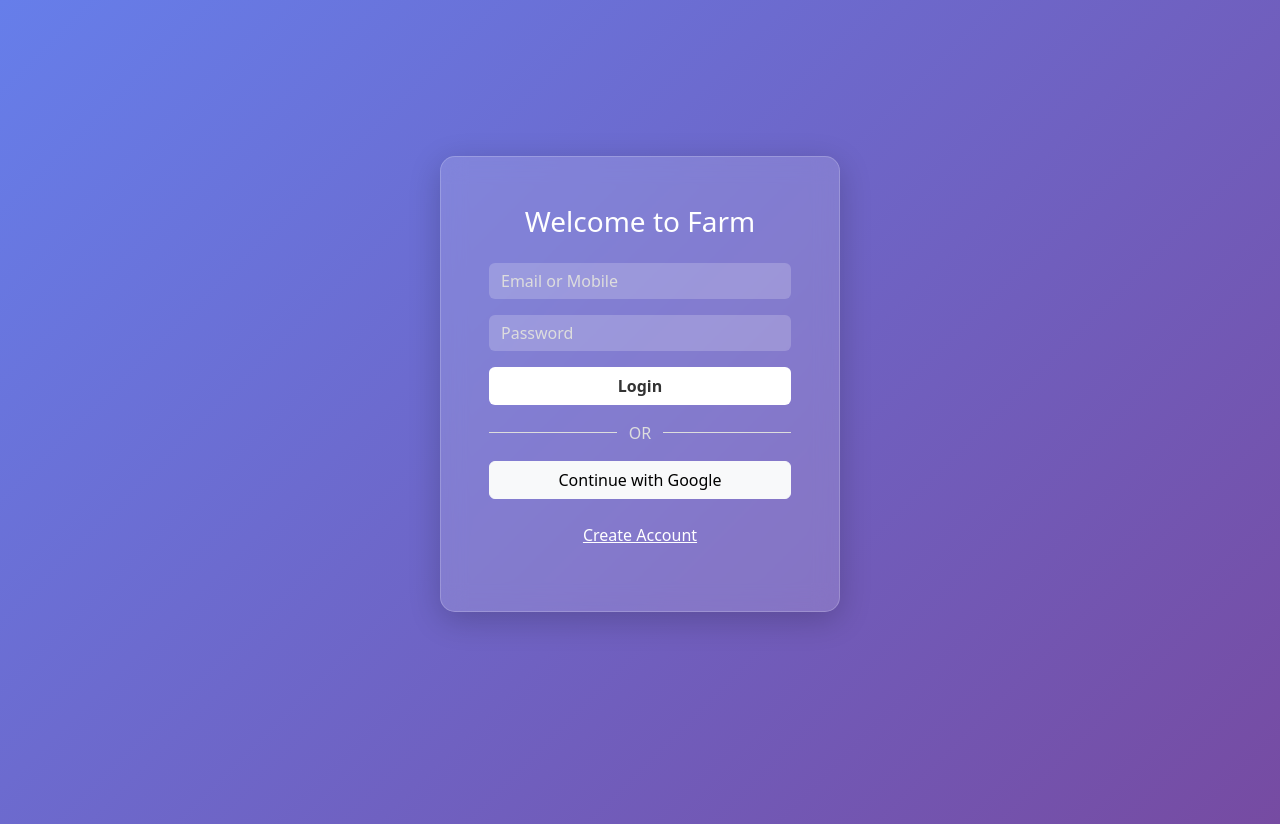
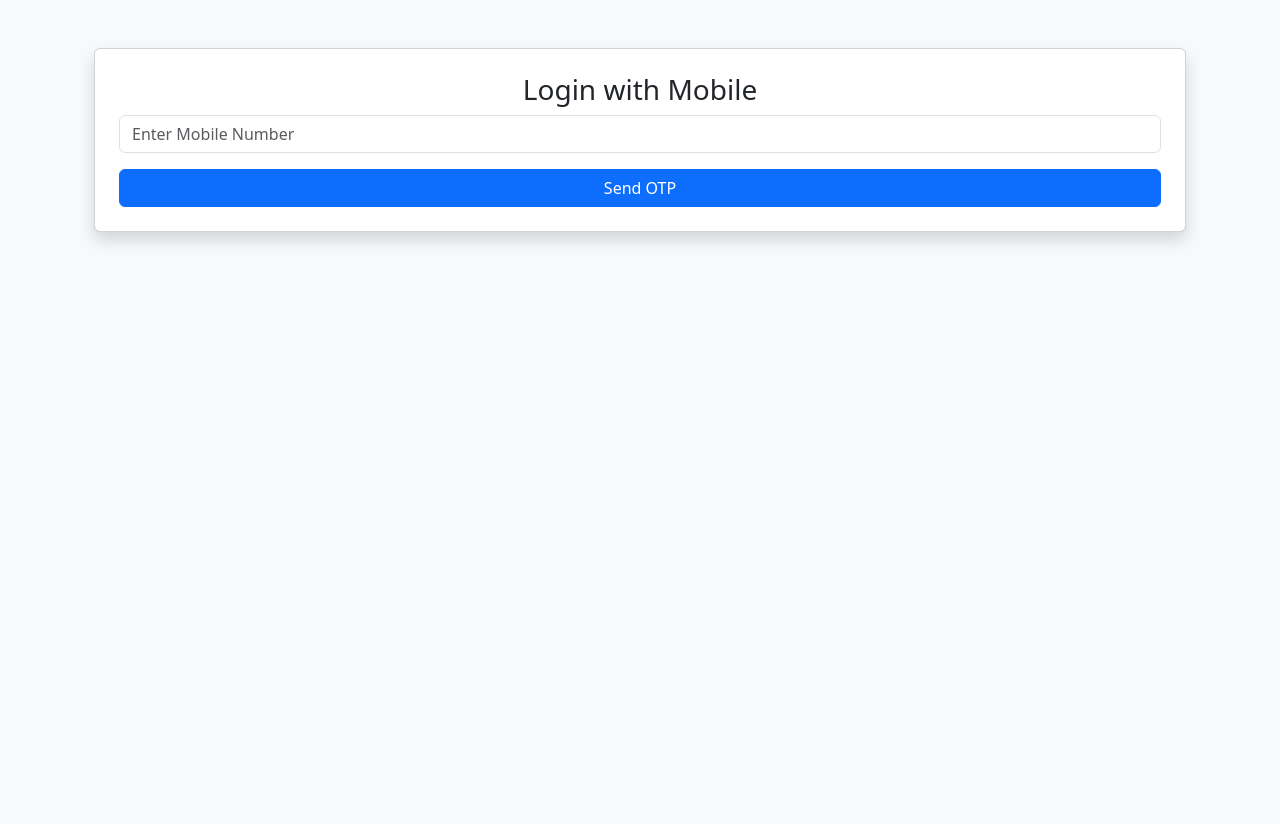
Before and after one commit to iamaniket-python/Aqriculture-Ticket-System-, a Django app: page /login/ in a window 1280 px wide. After the commit the page ends 243 px from the top, so only its background shows below. Run offline with Django 5.2, Linux system fonts and the light colour scheme.

Commit message:
first commit

```diff
--- a/agriculture/agriculture/urls.py
+++ b/agriculture/agriculture/urls.py
@@ -1,34 +1,29 @@
 from django.contrib import admin
 from django.urls import path
-from user.views import RegisterView, LoginView, create_ticket, profile, register, login_page, dashboard
+from user import views
 from django.conf import settings
 from django.conf.urls.static import static
-from user.views import logout_view
 
 from rest_framework_simplejwt.views import (
     TokenObtainPairView,
     TokenRefreshView,
 )
-from user.views import RegisterView, LoginView
+
 urlpatterns = [
     path('admin/', admin.site.urls),
+    path('', views.login_page, name='home'),
+    path('login/', views.login_page, name='login'),
 
-    path('', login_page, name='home'),
-
-    # ✅ API routes
-    path('api/auth/register/', RegisterView.as_view(), name="auth_register"),
-    path('api/auth/login/', LoginView.as_view(), name="auth_login"),
+    path('api/auth/register/', views.RegisterView.as_view(), name="auth_register"),
     path('api/token/', TokenObtainPairView.as_view(), name='token_obtain_pair'),
     path('api/token/refresh/', TokenRefreshView.as_view(), name='token_refresh'),
 
 
 
-    # ✅ Template routes
-    path('register/', register, name='register'),
-    path('login/', login_page, name='login'),
-    path('dashboard/', dashboard, name='dashboard'),
-    path('logout/', logout_view, name='logout'),
-    path('profile/', profile, name='profile'),
-    path('create-ticket/', create_ticket, name='create_ticket'),
-]
-urlpatterns += static(settings.MEDIA_URL, document_root=settings.MEDIA_ROOT)
+    path('register/', views.register, name='register'),
+    path('profile/', views.profile, name='profile'),
+    path('create-ticket/', views.create_ticket, name='create_ticket'),
+    path('verify-otp/', views.verify_otp, name='verify_otp'),
+    path('resend-otp/', views.resend_otp, name='resend_otp'),
+    path('logout/', views.logout_view, name='logout'),
+] + static(settings.MEDIA_URL, document_root=settings.MEDIA_ROOT)
--- a/agriculture/user/middleware.py
+++ b/agriculture/user/middleware.py
@@ -1,12 +1,12 @@
 from django.shortcuts import redirect
 
 class JWTAuthMiddleware:
-
     def __init__(self, get_response):
         self.get_response = get_response
 
     def __call__(self, request):
-        public_paths = ['/login/', '/register/', '/admin/']
+
+        public_paths = ['/login/', '/register/', '/admin/', '/verify-otp/', '/']
 
         if request.path not in public_paths:
             token = request.COOKIES.get('access')
--- a/agriculture/user/templates/Authentication/login.html
+++ b/agriculture/user/templates/Authentication/login.html
@@ -1,100 +1,21 @@
 {% extends 'Base/base.html' %}
 
-{% block title %}Login{% endblock %}
+{% block content %}
+<div class="container mt-5">
+    <div class="card p-4 shadow">
+        <h3 class="text-center">Login with Mobile</h3>
 
-{% block content %}
+        <form method="POST" action="{% url 'login' %}">
+            {% csrf_token %}
+            <input class="form-control mb-3" name="mobile" placeholder="Enter Mobile Number" required>
 
-<style>
-body {
-    background: linear-gradient(135deg, #667eea, #764ba2);
-    min-height: 100vh;
-}
-
-/* Glass card */
-.glass-card {
-    backdrop-filter: blur(12px);
-    background: rgba(255, 255, 255, 0.15);
-    border-radius: 15px;
-    border: 1px solid rgba(255,255,255,0.2);
-    box-shadow: 0 8px 32px rgba(0,0,0,0.2);
-    color: white;
-}
-
-/* Input styling */
-.glass-input {
-    background: rgba(255,255,255,0.2);
-    border: none;
-    color: white;
-}
-
-.glass-input::placeholder {
-    color: #ddd;
-}
-
-/* Button */
-.btn-custom {
-    background: #ffffff;
-    color: #333;
-    font-weight: bold;
-}
-.btn-custom:hover {
-    background: #f1f1f1;
-}
-
-/* Divider */
-.divider {
-    display: flex;
-    align-items: center;
-    text-align: center;
-    color: #ddd;
-}
-.divider::before,
-.divider::after {
-    content: "";
-    flex: 1;
-    border-bottom: 1px solid #ddd;
-}
-.divider:not(:empty)::before {
-    margin-right: .75em;
-}
-.divider:not(:empty)::after {
-    margin-left: .75em;
-}
-</style>
-
-<div class="container d-flex justify-content-center align-items-center" style="height:90vh;">
-    <div class="glass-card p-5" style="width: 400px;">
-
-        <h3 class="text-center mb-4">Welcome to Farm</h3>
-
-        <!-- LOGIN FORM -->
-        <form method="POST">
-            {% csrf_token %}
-
-            <input class="form-control glass-input mb-3" name="email" placeholder="Email or Mobile">
-            <input class="form-control glass-input mb-3" type="password" name="password" placeholder="Password">
-
-            <button class="btn btn-custom w-100">Login</button>
+            <!-- ✅ FIXED BUTTON -->
+            <button type="submit" class="btn btn-primary w-100">Send OTP</button>
         </form>
 
         {% if error %}
-        <p class="text-warning mt-2 text-center">{{ error }}</p>
+        <p class="text-danger mt-2">{{ error }}</p>
         {% endif %}
-
-        <!-- Divider -->
-        <div class="divider my-3">OR</div>
-
-        <!-- OpenID Style Buttons -->
-        <div class="d-grid gap-2">
-            <button class="btn btn-light">Continue with Google</button>
-
-        </div>
-
-        <p class="mt-4 text-center">
-            <a href="{% url 'register' %}" class="text-white">Create Account</a>
-        </p>
-
     </div>
 </div>
-
 {% endblock %}
--- a/agriculture/user/views.py
+++ b/agriculture/user/views.py
@@ -1,3 +1,4 @@
+import random, time
 from django.shortcuts import redirect, render
 from rest_framework import generics
 from rest_framework.response import Response
@@ -5,6 +6,8 @@ from rest_framework_simplejwt.tokens import RefreshToken
 from rest_framework.permissions import AllowAny
 from django.contrib.auth.models import User
 import jwt
+from django.http import HttpResponse
+import random
 from django.core.mail import send_mail
 from django.core.paginator import Paginator
 from django.conf import settings
@@ -21,32 +24,34 @@ class RegisterView(generics.CreateAPIView):
     serializer_class=RegisterSerializer
 
 
-class LoginView(generics.GenericAPIView):
-    serializer_class = LoginSerializer
-    permission_classes = [AllowAny]
-
-    def post(self, request, *args, **kwargs):
-        email = request.data.get('email')
-        password = request.data.get('password')
+def login_page(request):
+    if request.method == "POST":
+        mobile = request.POST.get("mobile")
+        print("POST came to login_page")
 
         try:
-            user_obj = User.objects.get(email=email)
-        except User.DoesNotExist:
-            return Response({"detail": "Invalid credentials"}, status=401)
+            profile = Profile.objects.get(mobile=mobile)
+            print("Profile found")
+        except Profile.DoesNotExist:
+            print("Profile not found")
+            return render(request, 'Authentication/login.html', {
+                "error": "Mobile not registered"
+            })
 
-        user = authenticate(username=user_obj.username, password=password)
+        otp = random.randint(1000, 9999)
+        request.session['otp'] = str(otp)
+        request.session['mobile'] = mobile
+        request.session['otp_time'] = time.time()
 
-        if user is not None:
-            refresh = RefreshToken.for_user(user)
-            user_serializer = UserSerializer(user)
+        print("OTP:", otp)
+        print("Before redirect")
 
-            return Response({
-                'refresh': str(refresh),
-                'access': str(refresh.access_token),
-                'user': user_serializer.data
-            })
-        else:
-            return Response({"detail": "Invalid credentials"}, status=401)
+        return redirect('verify_otp')
+
+    return render(request, 'Authentication/login.html')
+
+
+
 
 def get_user_from_token(request):
     token = request.COOKIES.get('access')
@@ -92,46 +97,6 @@ def register(request):
         return redirect('login')
 
     return render(request, 'Authentication/register.html')
-
-
-# 🔐 Login Page (JWT generate + session store)
-def login_page(request):
-    if request.method == "POST":
-        email = request.POST.get("email")
-        password = request.POST.get("password")
-
-        try:
-            user_obj = User.objects.get(email=email)
-        except User.DoesNotExist:
-            return render(request, 'Authentication/login.html', {"error": "Invalid credentials"})
-
-        user = authenticate(username=user_obj.username, password=password)
-
-        if user is not None:
-            refresh = RefreshToken.for_user(user)
-
-            response = redirect('profile')
-            response.set_cookie(
-                key='access',
-                value=str(refresh.access_token),
-                httponly=True,   # 🔐 can't access via JS
-                secure=False,    # True in production (HTTPS)
-                samesite='Lax'
-            )
-
-            response.set_cookie(
-                key='refresh',
-                value=str(refresh),
-                httponly=True,
-                secure=False,
-                samesite='Lax'
-            )
-
-            return response
-        else:
-            return render(request, 'Authentication/login.html', {"error": "Invalid credentials"})
-
-    return render(request, 'Authentication/login.html')
 
 
 # 🏠 Dashboard (Protected)
@@ -209,3 +174,52 @@ def create_ticket(request):
         return redirect('profile')
 
     return render(request, 'UserProfile/create_ticket.html')
+
+
+def verify_otp(request):
+    if request.method == "POST":
+        entered_otp = request.POST.get("otp")
+
+        session_otp = request.session.get('otp')
+        mobile = request.session.get('mobile')
+
+        if not session_otp or not mobile:
+            return render(request, 'Authentication/verify_otp.html', {
+                "error": "Session expired. Please login again."
+            })
+
+        if entered_otp == session_otp:
+            profile = Profile.objects.get(mobile=mobile)
+            user = profile.user
+
+            refresh = RefreshToken.for_user(user)
+
+            response = redirect('profile')
+            response.set_cookie('access', str(refresh.access_token), httponly=True)
+            response.set_cookie('refresh', str(refresh), httponly=True)
+
+            return response
+        else:
+            return render(request, 'Authentication/verify_otp.html', {
+                "error": "Invalid OTP"
+            })
+
+    # ✅ ALWAYS SHOW PAGE
+    return render(request, 'Authentication/verify_otp.html')
+
+
+
+def resend_otp(request):
+    mobile = request.session.get('mobile')
+
+    if not mobile:
+        return redirect('login')
+
+    otp = random.randint(1000, 9999)
+
+    request.session['otp'] = str(otp)
+    request.session['otp_time'] = time.time()
+
+    print("New OTP:", otp)
+
+    return redirect('verify_otp')
```
Also changed, not shown: agriculture/user/templates/Authentication/verify_otp.html (added, +49 -0 lines), agriculture/db.sqlite3.
